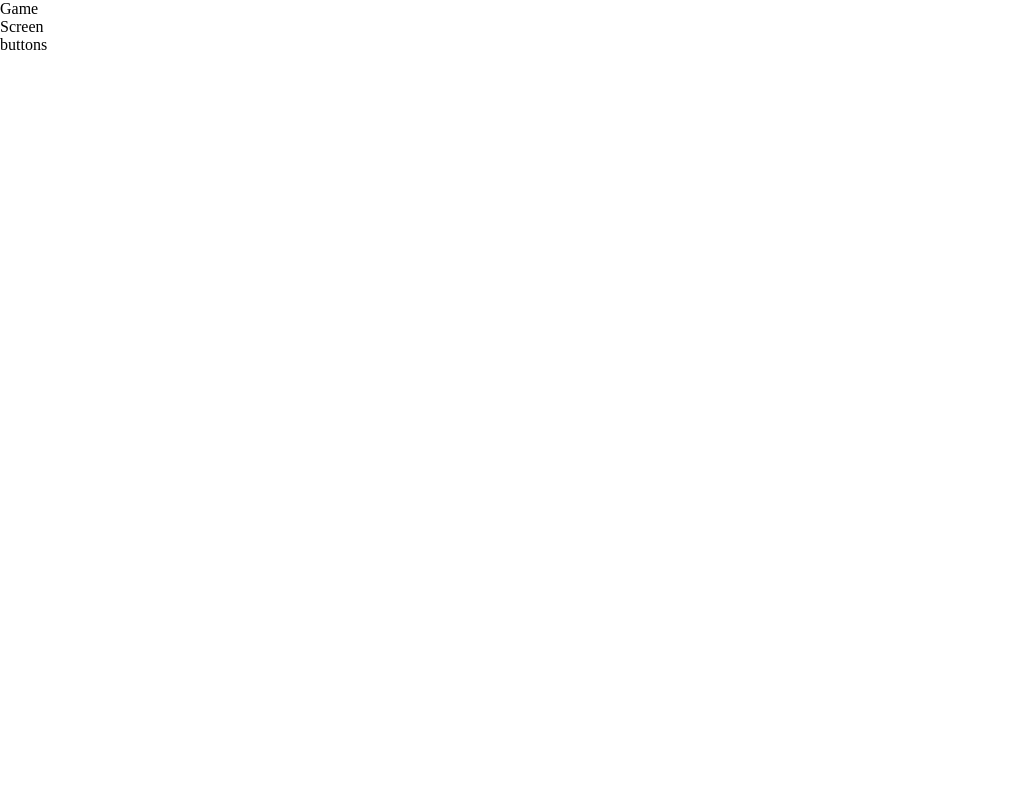
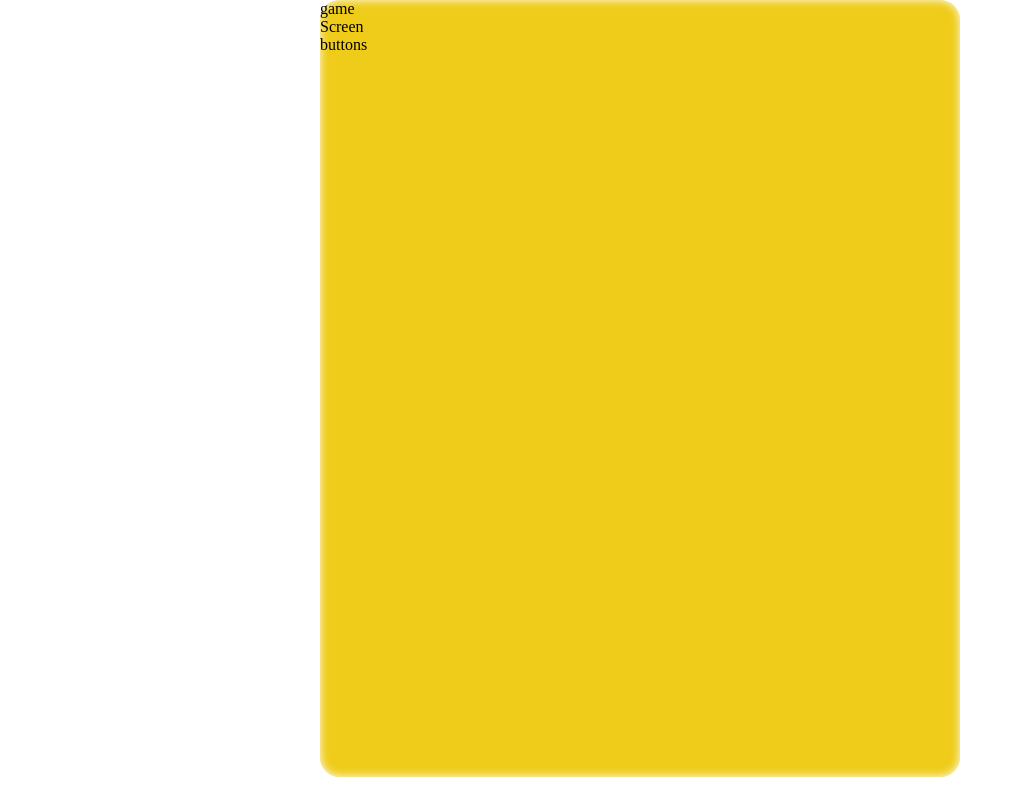
Before and after one commit to Aoshisen/ass_tetris, a React (Vite) app: page / in a window 1280 px wide. Shown: the whole page, without its empty margins (0-1023 px from the left). Built offline with nearby package versions, Linux system fonts and the light colour scheme.

Commit message:
style: Game 样式处理

```diff
--- a/src/app/index.tsx
+++ b/src/app/index.tsx
@@ -5,6 +5,27 @@ export const App = () => {
   return (
     <div className={styles.app}>
       <Game>
+        game
+
+
+
+
+
+
+
+
+
+
+
+
+
+
+
+
+
+
+
+
         <Game.Screen></Game.Screen>
         <Game.Buttons></Game.Buttons>
       </Game>
--- /dev/null
+++ b/src/components/Game/index.module.scss
@@ -0,0 +1,8 @@
+.game {
+  width: 640px;
+  box-shadow: inset 0 0 10px #fff;
+  border-radius: 20px;
+  background: #efcc19;
+  margin: 0 auto;
+  height: 777px;
+}
--- a/src/components/Game/index.tsx
+++ b/src/components/Game/index.tsx
@@ -1,17 +1,14 @@
 import React from "react";
 import Buttons from "./Buttons";
 import Screen from "./Screen";
+
+import styles from "./index.module.scss";
 interface IGame {
   children?: any;
 }
 
 const GameInternal: React.FC<IGame> = ({ children }) => {
-  return (
-    <div>
-      Game
-      {children}
-    </div>
-  );
+  return <div className={styles.game}>{children}</div>;
 };
 
 type ButtonComponent = typeof GameInternal & {
```
